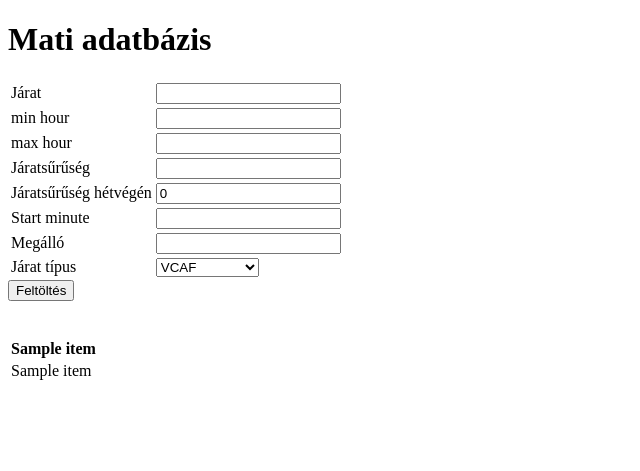
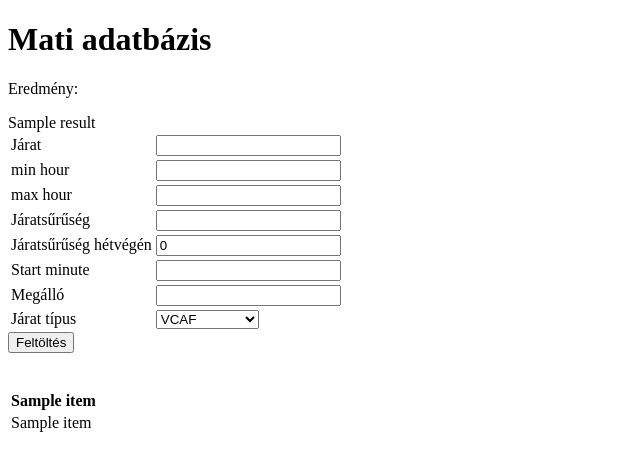
Before and after one commit to Fasten90/MatiFlask, a Flask app: template templates/mati_adatbazis.html in a window 1280 px wide. Shown: the top 471 px of the page, without its empty margins (0-640 px from the left). Run offline with Flask 2, Linux system fonts and the light colour scheme; tables that the repository leaves empty or names only in its code hold one stand-in row (values such as "Sample post"); the template is opened without the code that fills it: values that come from a table or form of the project are taken from there, most other values are stand-ins (such as "Sample title", 1, 10 or a date in 2020).

Commit message:
DB upload issue fix - 1.

```diff
--- a/app.py
+++ b/app.py
@@ -143,7 +143,8 @@ def mati_adatbazis():
 
     form = forms.MatiAdatbazisFeltoltes()
 
-    lines_all, lines_all_headers = None, None
+    lines_all, lines_all_headers = mati_db.get_db_all()
+    result = ''
 
     if request.method == 'POST':
         try:
@@ -161,8 +162,6 @@ def mati_adatbazis():
                 print('Received content: ' + str(line_infos))
                 result = mati_db.process_and_upload_line(line_infos)
                 flash('Result: ' + result)
-
-                lines_all, lines_all_headers = mati_db.get_db_all()
             else:
                 print('CSRF ERROR')
         except Exception as ex:
@@ -170,10 +169,9 @@ def mati_adatbazis():
             print(str(ex))
     else:
         # First call, put default data
-        #form.content.data = 'default'
-        lines_all, lines_all_headers = mati_db.get_db_all()
+        pass
 
-    return render_template('mati_adatbazis.html', title='Mati Adatbázis', form=form, lines_all=lines_all, lines_all_headers=lines_all_headers)
+    return render_template('mati_adatbazis.html', title='Mati Adatbázis', form=form, lines_all=lines_all, lines_all_headers=lines_all_headers, result=result)
 
 
 tereles_info = ''
--- a/templates/mati_adatbazis.html
+++ b/templates/mati_adatbazis.html
@@ -5,6 +5,12 @@
 {% block content %}
 
 <h1>Mati adatbázis</h1>
+
+
+{% if result %}
+<p>Eredmény:</p>
+{{ result }}
+{% endif %}
 
 
 <form action="" method="post">
```
